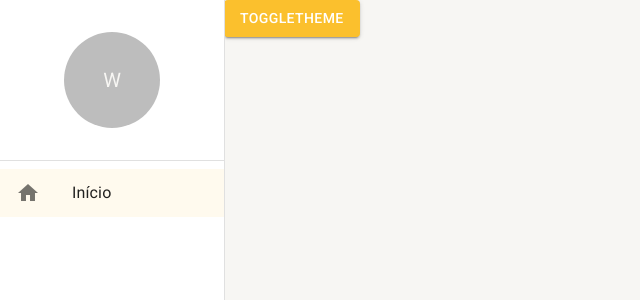
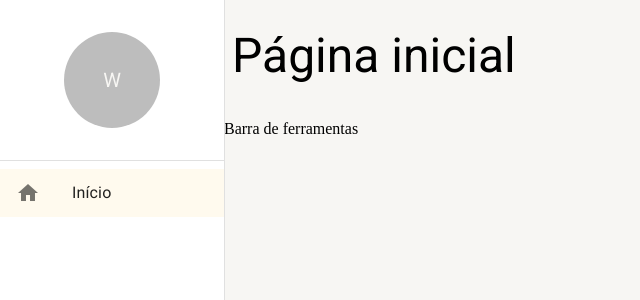
Before and after one commit to wesClyton/react-crud-and-auth, a React (Create React App) app: page /pagina-inicial in a window 1280 px wide. Shown: the top 300 px of the page, without its empty margins (0-640 px from the left). Built offline with nearby package versions, Linux system fonts and the light colour scheme.

Commit message:
feature/Layout base das paginas

```diff
--- /dev/null
+++ b/src/pages/dashboard/Dashboard.tsx
@@ -0,0 +1,11 @@
+import { BasePageLayout } from '../../shared/layouts';
+
+
+export const Dashboard = () => {
+
+  return (
+    <BasePageLayout titulo="Página inicial" toolsBar={<>Barra de ferramentas</>}>
+    </BasePageLayout>
+  );
+
+};
--- a/src/pages/index.ts
+++ b/src/pages/index.ts
@@ -1 +1 @@
-export {};
+export * from './dashboard/Dashboard';
--- a/src/routes/index.tsx
+++ b/src/routes/index.tsx
@@ -1,11 +1,11 @@
-import Button from '@mui/material/Button';
 import { useEffect } from 'react';
 import { Routes, Route, Navigate } from 'react-router-dom';
+import { Dashboard } from '../pages';
 import { useDrawerContext } from '../shared/contexts';
 
 export const AppRoutes = () => {
   // const { toggleTheme } = useAppThemeContext();
-  const { toggleDrawerOpen, setDraweOptions } = useDrawerContext();
+  const { setDraweOptions } = useDrawerContext();
 
   useEffect(() => {
     setDraweOptions([
@@ -20,7 +20,7 @@
 
   return (
     <Routes>
-      <Route path="/pagina-inicial" element={<Button variant="contained" color="primary" onClick={toggleDrawerOpen}>ToggleTheme</Button>} />
+      <Route path="/pagina-inicial" element={<Dashboard />} />
 
       <Route path="*" element={<Navigate to="/pagina-inicial"></Navigate>} />
     </Routes>
--- /dev/null
+++ b/src/shared/layouts/BaseLayoutPage.tsx
@@ -0,0 +1,60 @@
+import { ReactNode } from 'react';
+import { Box, Icon, IconButton, Theme, Typography, useMediaQuery, useTheme } from '@mui/material';
+import { useDrawerContext } from '../contexts';
+
+interface IBasePageLayoutProps {
+  titulo: string;
+  toolsBar?: ReactNode;
+  children?: React.ReactNode;
+}
+
+export const BasePageLayout: React.FC<IBasePageLayoutProps> = ({ children, titulo, toolsBar }) => {
+
+  const smDown = useMediaQuery((theme: Theme) => theme.breakpoints.down('sm'));
+  const mdDown = useMediaQuery((theme: Theme) => theme.breakpoints.down('md'));
+
+  const theme = useTheme();
+  const { toggleDrawerOpen } = useDrawerContext();
+
+  return (
+    <Box
+      height="100%"
+      display="flex"
+      flexDirection="column"
+      gap={1}
+    >
+      <Box
+        padding={1}
+        display="flex"
+        alignItems="center"
+        gap={1}
+        height={theme.spacing(smDown ? 6 : mdDown ? 8 : 12)}
+      >
+        {smDown && (
+          <IconButton onClick={toggleDrawerOpen} >
+            <Icon>menu</Icon>
+          </IconButton>
+        )}
+
+        <Typography
+          overflow="hidden"
+          whiteSpace="nowrap"
+          textOverflow="ellipsis"
+          variant={ smDown ? 'h5' : mdDown ? 'h4' : 'h3' }
+        >
+          { titulo }
+        </Typography>
+      </Box>
+
+      {toolsBar && (
+        <Box>
+          { toolsBar }
+        </Box>
+      )}
+
+      <Box flex={1} overflow="auto">
+        { children }
+      </Box>
+    </Box>
+  );
+};
--- a/src/shared/layouts/index.ts
+++ b/src/shared/layouts/index.ts
@@ -1 +1 @@
-export {};
+export * from './BaseLayoutPage';
```
